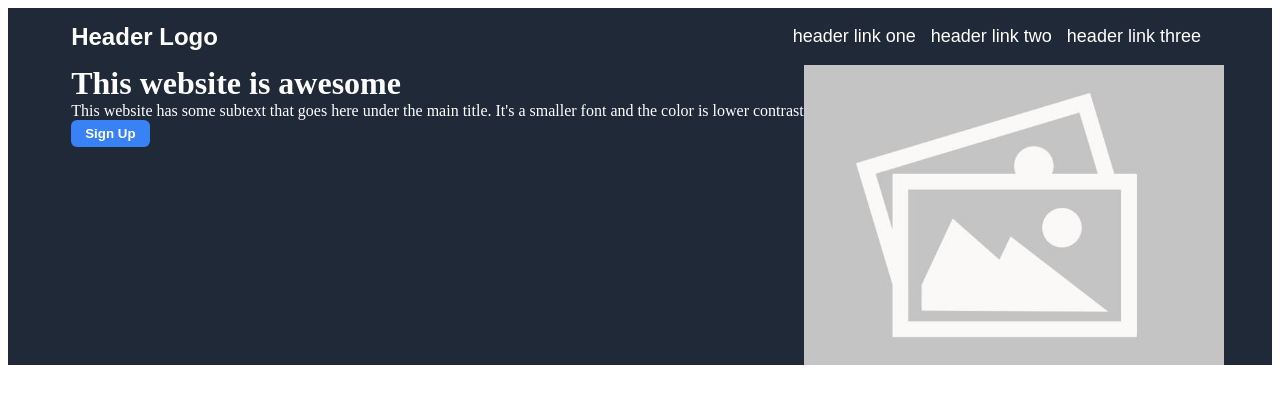
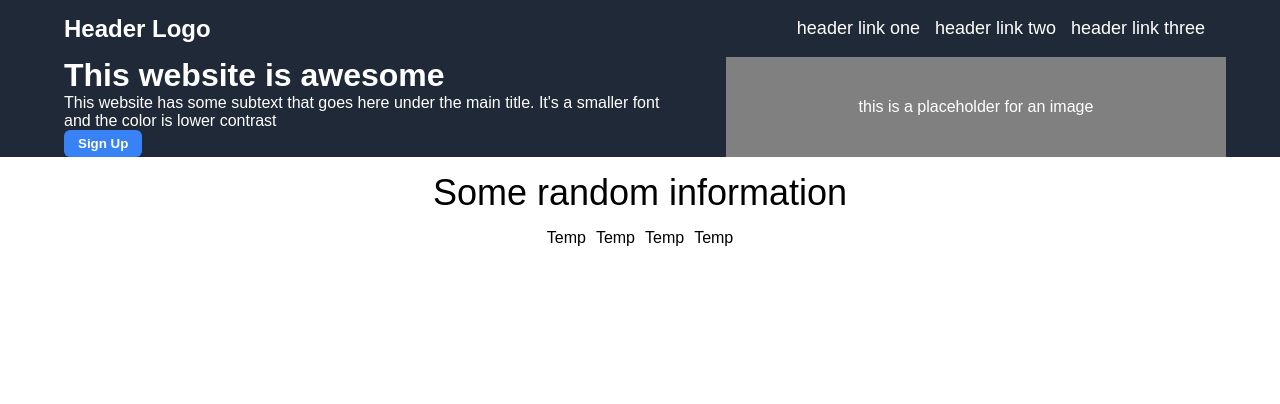
Before and after one commit to HopliteRPG/landing-page, a plain HTML site: page index.html in a window 1280 px wide. Drawn offline with Linux system fonts and the light colour scheme.

Commit message:
Created the basic HTML structure of section two

```diff
--- a/index.html
+++ b/index.html
@@ -29,7 +29,27 @@
             </div>
             <div class="right-first-section-content">
                 <div class="placeholder-image-div">
-                    <img class="placeholder-image" src="photos/placeholder.jpg" alt="This is a placeholder image">
+                    this is a placeholder for an image
+                </div>
+            </div>
+        </div>
+        <div class="second-section-content">
+            <div class="second-section-text">
+                Some random information
+            </div>
+
+            <div class="second-section-images-div">
+                <div class="second-section-image">
+                Temp
+                </div>
+                <div class="second-section-image">
+                Temp
+                </div>
+                <div class="second-section-image">
+                Temp
+                </div>
+                <div class="second-section-image">
+                 Temp
                 </div>
             </div>
         </div>
--- a/style.css
+++ b/style.css
@@ -1,3 +1,12 @@
+/*Body*/
+body{
+    margin: 0;
+    display: flex;
+    flex-direction: column;
+    font-family: Arial, Helvetica, sans-serif;
+
+}
+
 /*First Section Stylization*/
 
 .first-section{
@@ -13,7 +22,6 @@
 .header{
     display: flex;
     justify-content: space-between;
-    font-family: Arial, Helvetica, sans-serif;
 }
 
 .left-first-section{
@@ -51,6 +59,7 @@
     /*Top Content */
 .first-section-content{
     display: flex;
+    padding-: 50px;
 }
 
 .left-first-section-content{
@@ -58,6 +67,8 @@
     flex-direction: column;
     padding-left: 5%;
     align-items: start;
+    flex: 1;
+
 }
 
 .left-first-section-content h1{
@@ -81,12 +92,41 @@
 
 .right-first-section-content{
     display: flex;
+    flex: 1;
+    justify-content: center;
 }
 
 .placeholder-image-div{
     display: flex;
+    background-color: grey;
+    align-items: center;
+    justify-content: center;
+    width: 500px;
+
 }
 
-.placeholder-image{
-    height: 300px;
+/*Second Section Stylization*/
+.second-section-content{
+    display: flex;
+    flex-direction: column;
+    background-color: white;
 }
+    /*Top Div Text*/
+
+.second-section-text{
+    display: flex;
+    justify-content: center;
+    font-size: 36px;
+    color: black;
+    padding: 15px;
+}
+
+.second-section-images-div{
+    display: flex;
+    justify-content: center;
+    gap: 10px;
+}
+
+.second-section-image{
+    color: black;
+}
```
